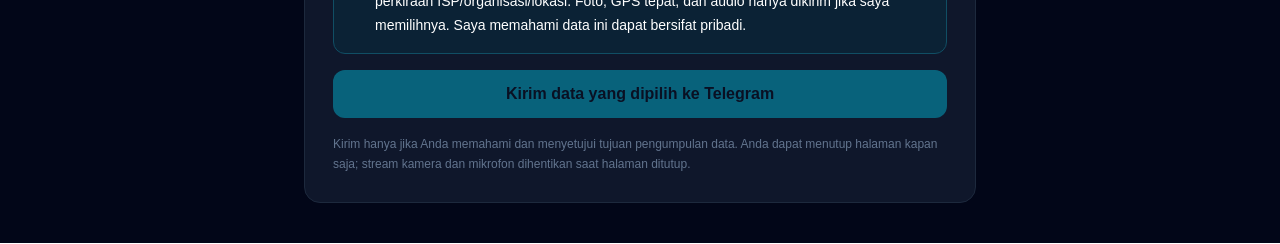
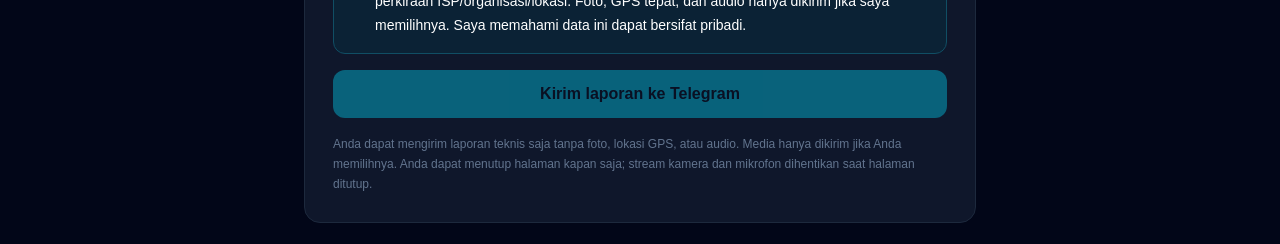
Before and after one commit to Strong-Bee/Shortlink, a Next.js app: page /capture in a window 1280 px wide. Shown: the part 875-1119 px from the top of the page. Built offline with nearby package versions, Linux system fonts and the light colour scheme; no server answers.

Commit message:
Allow consented technical report without media attachments

```diff
--- a/app/capture/page.tsx
+++ b/app/capture/page.tsx
@@ -242,10 +242,6 @@
       setError("Hentikan rekaman audio sebelum mengirim.");
       return;
     }
-    if (!photo && !gps && !audio) {
-      setError("Pilih setidaknya satu data: foto, lokasi, atau audio.");
-      return;
-    }
     if (photo && photo.size > 3 * 1024 * 1024) {
       setError("Ukuran foto maksimal 3 MB.");
       return;
@@ -390,9 +386,9 @@
           {error && <p role="alert" className="rounded-lg border border-rose-900 bg-rose-950/50 p-3 text-sm text-rose-200">{error}</p>}
           {message && <p role="status" className="rounded-lg border border-emerald-900 bg-emerald-950/50 p-3 text-sm text-emerald-200">{message}</p>}
           <button type="button" onClick={() => void sendReport()} disabled={busy || !consent || recording} className="w-full rounded-xl bg-cyan-400 px-5 py-3 font-bold text-slate-950 transition hover:bg-cyan-300 disabled:cursor-not-allowed disabled:opacity-40">
-            {busy ? "Mengirim laporan…" : "Kirim data yang dipilih ke Telegram"}
+            {busy ? "Mengirim laporan…" : "Kirim laporan ke Telegram"}
           </button>
-          <p className="text-xs leading-5 text-slate-500">Kirim hanya jika Anda memahami dan menyetujui tujuan pengumpulan data. Anda dapat menutup halaman kapan saja; stream kamera dan mikrofon dihentikan saat halaman ditutup.</p>
+          <p className="text-xs leading-5 text-slate-500">Anda dapat mengirim laporan teknis saja tanpa foto, lokasi GPS, atau audio. Media hanya dikirim jika Anda memilihnya. Anda dapat menutup halaman kapan saja; stream kamera dan mikrofon dihentikan saat halaman ditutup.</p>
         </div>
       </section>
     </main>
```
